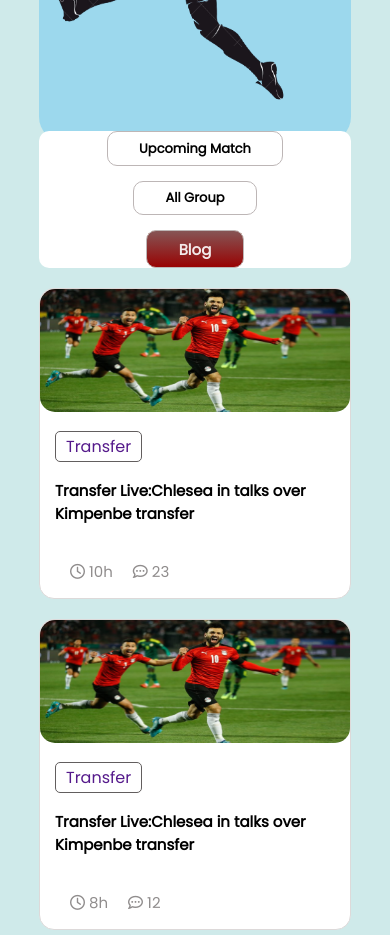
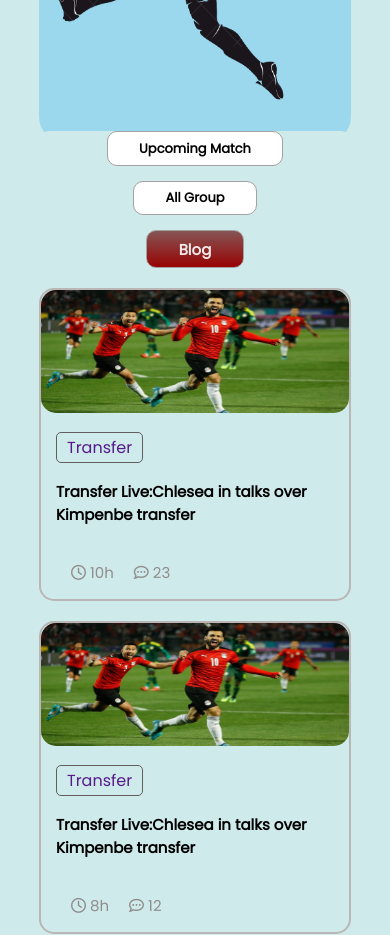
Before and after one commit to SalmaAkterJoni/World-Cup, a plain HTML site: page index.html in a window 390 px wide. Shown: the part 800-1735 px from the top of the page. Drawn offline with Linux system fonts and the light colour scheme.

Commit message:
ready to publish

```diff
--- a/styles/style.css
+++ b/styles/style.css
@@ -309,8 +309,8 @@ body {
 
 @keyframes sliding {
     from {
-        height: 10px;
-        width: 10px;
+        height: 5px;
+        width: 5px;
         bottom: 0;
     }
 
@@ -364,7 +364,7 @@ body {
     }
 
     .side-bar {
-        background-color: white;
+        background-color: rgb(207, 234, 234);
         gap: 15px;
         align-items: center;
         width: 100%;
@@ -375,12 +375,12 @@ body {
         background-color: white;
         padding: 2% 10%;
         align-items: center;
-        border: 1px solid rgb(189, 182, 182);
+        border: 1px solid rgb(164, 161, 161);
         border-radius: 10px;
     }
 
     .uniq-color-button {
-        background-color: rgb(199, 65, 8);
+        background-image: linear-gradient(rgb(134, 85, 85), rgb(152, 3, 3));
     }
 
     .articles {
@@ -392,9 +392,6 @@ body {
     }
 
     .article {
-        background-color: white;
-        border: 1px solid rgb(221, 217, 217);
-        border-radius: 15px;
         height: 309px;
     }
 
@@ -451,7 +448,6 @@ body {
 
     .side-bar {
         background-color: rgb(207, 234, 234);
-        ;
         display: grid;
         grid-template-columns: repeat(3, 1fr);
         height: fit-content;
@@ -469,7 +465,7 @@ body {
     }
 
     .uniq-color-button {
-        background-color: rgb(199, 65, 8);
+        background-image: linear-gradient(rgb(134, 85, 85), rgb(152, 3, 3));
     }
 
     .articles {
```
